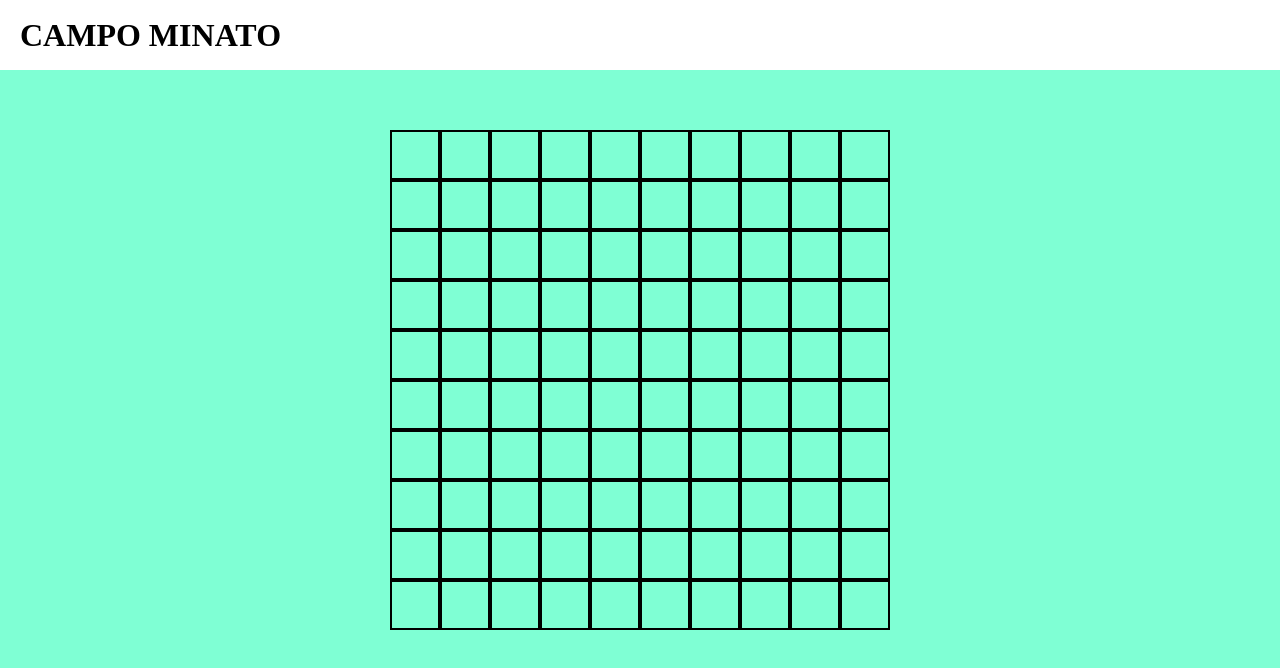
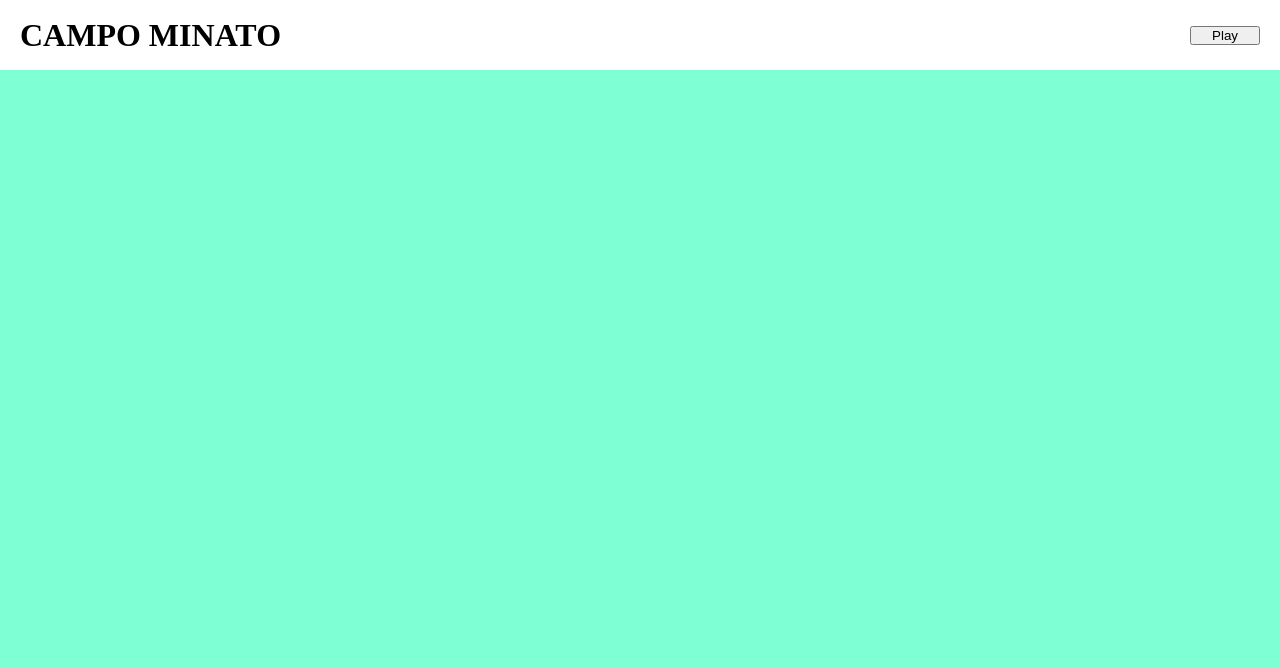
Before and after one commit to Gianlucaorreale/js-campominato-grid, a plain HTML site: page index.html in a window 1280 px wide. Drawn offline with Linux system fonts and the light colour scheme.

Commit message:
added-milestone-2

```diff
--- a/css/style.css
+++ b/css/style.css
@@ -14,11 +14,19 @@ body{
     margin: 0 auto;
 }
 
+#button{
+    padding: 0 20px;
+    height: 19px;
+    margin-top: 26px;
+}
+
 header{
 height: 70px;
 padding: 0 20px;
 line-height: 70px;
 background-color: white;
+display: flex;
+justify-content: space-between;
 }
 
 #grid{
@@ -33,4 +41,9 @@ background-color: white;
     height: calc(100% / 10);
     width: calc(100% / 10);
     border: 2px solid black;
+    cursor: pointer;
 }
+
+#grid .cell.clicked {
+    background-color: dodgerblue;
+}
--- a/index.html
+++ b/index.html
@@ -11,110 +11,12 @@
 <body>
     <header>
         <h1>CAMPO MINATO</h1>
+        <button id="button">Play</button>
     </header>
     <main>
         <div class="container">
             <div id="grid">
-                <div class="cell"></div>
-                <div class="cell"></div>
-                <div class="cell"></div>
-                <div class="cell"></div>
-                <div class="cell"></div>
-                <div class="cell"></div>
-                <div class="cell"></div>
-                <div class="cell"></div>
-                <div class="cell"></div>
-                <div class="cell"></div>
-                <div class="cell"></div>
-                <div class="cell"></div>
-                <div class="cell"></div>
-                <div class="cell"></div>
-                <div class="cell"></div>
-                <div class="cell"></div>
-                <div class="cell"></div>
-                <div class="cell"></div>
-                <div class="cell"></div>
-                <div class="cell"></div>
-                <div class="cell"></div>
-                <div class="cell"></div>
-                <div class="cell"></div>
-                <div class="cell"></div>
-                <div class="cell"></div>
-                <div class="cell"></div>
-                <div class="cell"></div>
-                <div class="cell"></div>
-                <div class="cell"></div>
-                <div class="cell"></div>
-                <div class="cell"></div>
-                <div class="cell"></div>
-                <div class="cell"></div>
-                <div class="cell"></div>
-                <div class="cell"></div>
-                <div class="cell"></div>
-                <div class="cell"></div>
-                <div class="cell"></div>
-                <div class="cell"></div>
-                <div class="cell"></div>
-                <div class="cell"></div>
-                <div class="cell"></div>
-                <div class="cell"></div>
-                <div class="cell"></div>
-                <div class="cell"></div>
-                <div class="cell"></div>
-                <div class="cell"></div>
-                <div class="cell"></div>
-                <div class="cell"></div>
-                <div class="cell"></div>
-                <div class="cell"></div>
-                <div class="cell"></div>
-                <div class="cell"></div>
-                <div class="cell"></div>
-                <div class="cell"></div>
-                <div class="cell"></div>
-                <div class="cell"></div>
-                <div class="cell"></div>
-                <div class="cell"></div>
-                <div class="cell"></div>
-                <div class="cell"></div>
-                <div class="cell"></div>
-                <div class="cell"></div>
-                <div class="cell"></div>
-                <div class="cell"></div>
-                <div class="cell"></div>
-                <div class="cell"></div>
-                <div class="cell"></div>
-                <div class="cell"></div>
-                <div class="cell"></div>
-                <div class="cell"></div>
-                <div class="cell"></div>
-                <div class="cell"></div>
-                <div class="cell"></div>
-                <div class="cell"></div>
-                <div class="cell"></div>
-                <div class="cell"></div>
-                <div class="cell"></div>
-                <div class="cell"></div>
-                <div class="cell"></div>
-                <div class="cell"></div>
-                <div class="cell"></div>
-                <div class="cell"></div>
-                <div class="cell"></div>
-                <div class="cell"></div>
-                <div class="cell"></div>
-                <div class="cell"></div>
-                <div class="cell"></div>
-                <div class="cell"></div>
-                <div class="cell"></div>
-                <div class="cell"></div>
-                <div class="cell"></div>
-                <div class="cell"></div>
-                <div class="cell"></div>
-                <div class="cell"></div>
-                <div class="cell"></div>
-                <div class="cell"></div>
-                <div class="cell"></div>
-                <div class="cell"></div>
-                <div class="cell"></div>
+
             </div>
         </div>
     </main>
--- a/js/script.js
+++ b/js/script.js
@@ -13,3 +13,20 @@ Rimuoviamo le celle che abbiamo inserito nell'HTML in modo da generarle tramite
 In ogni cella, deve comparire il numero corrispondente, in ordine da 1 a 100;
 #MILESTONE 4
 Al click sulla cella, stampiamo il numero della cella cliccata in console, poi coloriamo la cella d'azzurro!*/
+
+const grid = document.getElementById('grid');
+const rows = 10;
+const cells = 10;
+const totalCells = rows * cells
+
+
+
+
+button.addEventListener('click' , function(){
+    const button = document.getElementById('button');
+    for(let i = 0; i < totalCells; i++){
+        const cell = document.createElement('div');
+        cell.className = 'cell'
+        grid.appendChild(cell);
+    }
+})
```
